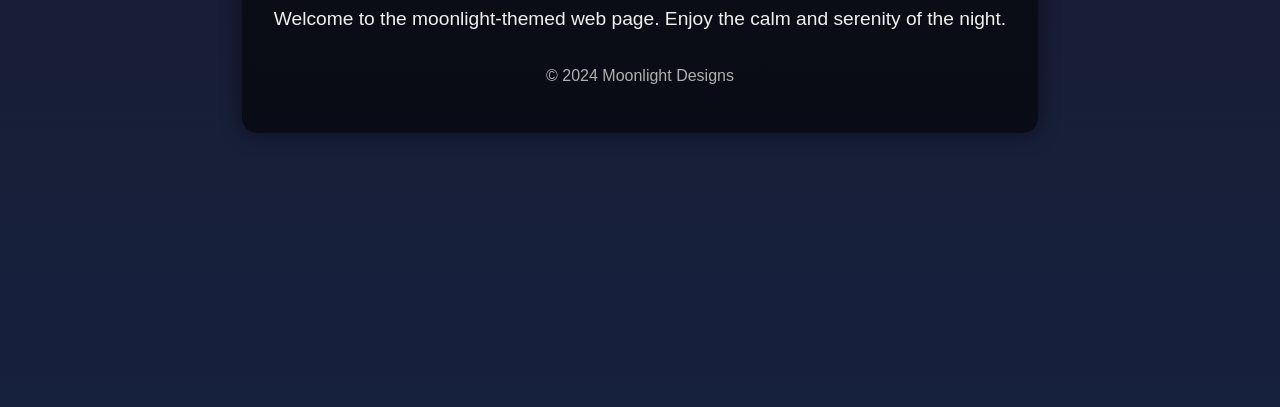
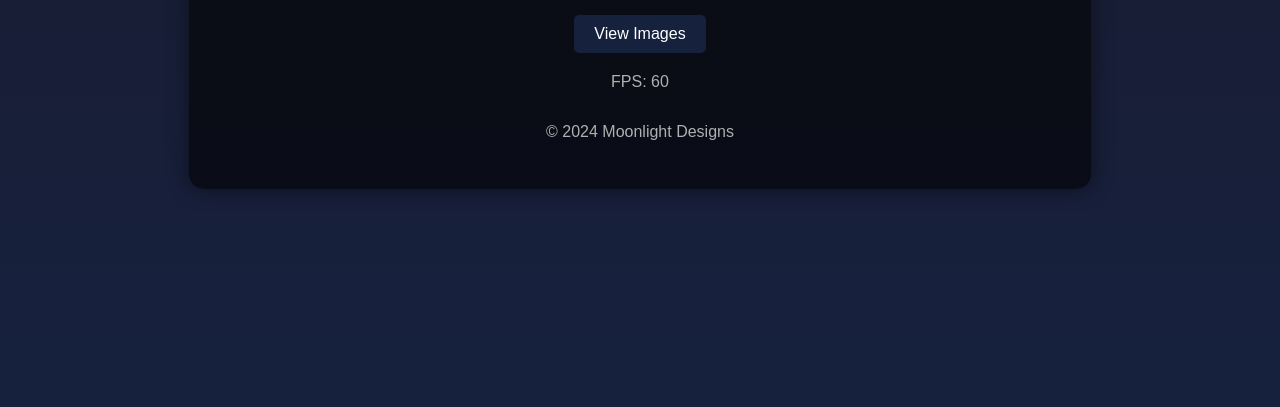
Before and after one commit to ngungdong/moonlight.github.io, a plain HTML site: page index.html in a window 1280 px wide. Shown: the part 393-800 px from the top of the page. Drawn offline with Linux system fonts and the light colour scheme.

Commit message:
Update index.html
Signed-off-by: ngungdong <palenrax1n@gmail.com>

```diff
--- a/index.html
+++ b/index.html
@@ -4,8 +4,8 @@
     <meta charset="UTF-8">
     <meta name="viewport" content="width=device-width, initial-scale=1.0">
     <title>Moonlight Themed Web Page</title>
+
     <style>
-        /* Global Styles */
         body {
             margin: 0;
             padding: 0;
@@ -16,10 +16,8 @@
             justify-content: center;
             align-items: center;
             height: 100vh;
-            overflow: hidden;
         }
 
-        /* Container */
         .container {
             text-align: center;
             padding: 2rem;
@@ -28,7 +26,6 @@
             box-shadow: 0 0 20px rgba(0, 0, 0, 0.5);
         }
 
-        /* Header */
         header h1 {
             font-size: 2.5rem;
             margin-bottom: 1rem;
@@ -36,20 +33,31 @@
             text-shadow: 0 0 10px rgba(255, 255, 255, 0.5);
         }
 
-        /* Main Content */
         main p {
             font-size: 1.2rem;
             line-height: 1.6;
+            margin-bottom: 2rem;
         }
 
-        /* Footer */
-        footer p {
+        .button {
+            background-color: #16213e;
+            border: none;
+            color: white;
+            padding: 10px 20px;
+            text-align: center;
+            text-decoration: none;
+            display: inline-block;
             font-size: 1rem;
-            margin-top: 2rem;
-            color: #b0b0b0;
+            margin: 4px 2px;
+            border-radius: 5px;
+            cursor: pointer;
+            transition: background-color 0.3s;
         }
 
-        /* Animations */
+        .button:hover {
+            background-color: #45a049;
+        }
+
         @keyframes shimmer {
             0% {
                 background-position: -100% 0;
@@ -68,18 +76,38 @@
         }
 
         footer p {
-            animation: fadeIn 3s ease-in;
+            font-size: 1rem;
+            margin-top: 2rem;
+            color: #b0b0b0;
         }
 
-        @keyframes fadeIn {
-            from {
-                opacity: 0;
-            }
-            to {
-                opacity: 1;
-            }
+        #fps {
+            font-size: 1rem;
+            color: #b0b0b0;
+            margin-top: 1rem;
         }
     </style>
+     <script>
+        //fps
+         function calculateFPS() {
+             let lastFrameTime = performance.now();
+             let frameCounter = 0;
+
+             function update() {
+                 const currentTime = performance.now();
+                 const deltaTime = currentTime - lastFrameTime;
+                 lastFrameTime = currentTime;
+                 const fps = Math.round(1000 / deltaTime);
+                 document.getElementById('fps').innerText = `FPS: ${fps}`;
+                 requestAnimationFrame(update);
+             }
+
+             update();
+         }
+
+
+         window.addEventListener('load', calculateFPS);
+     </script>
 </head>
 <body>
     <div class="container">
@@ -87,11 +115,15 @@
             <h1>Moonlight Serenity</h1>
         </header>
         <main>
-            <p>Welcome to the moonlight-themed web page. Enjoy the calm and serenity of the night.</p>
+            <p>Welcome to the moonlight-themed web page. Click the button below to view our moonlight images.</p>
+            <button class="button" onclick="window.location.href='subpage.html'">View Images</button>
         </main>
+        <div id="fps"></div>
         <footer>
             <p>&copy; 2024 Moonlight Designs</p>
         </footer>
     </div>
+
+
 </body>
 </html>
```
